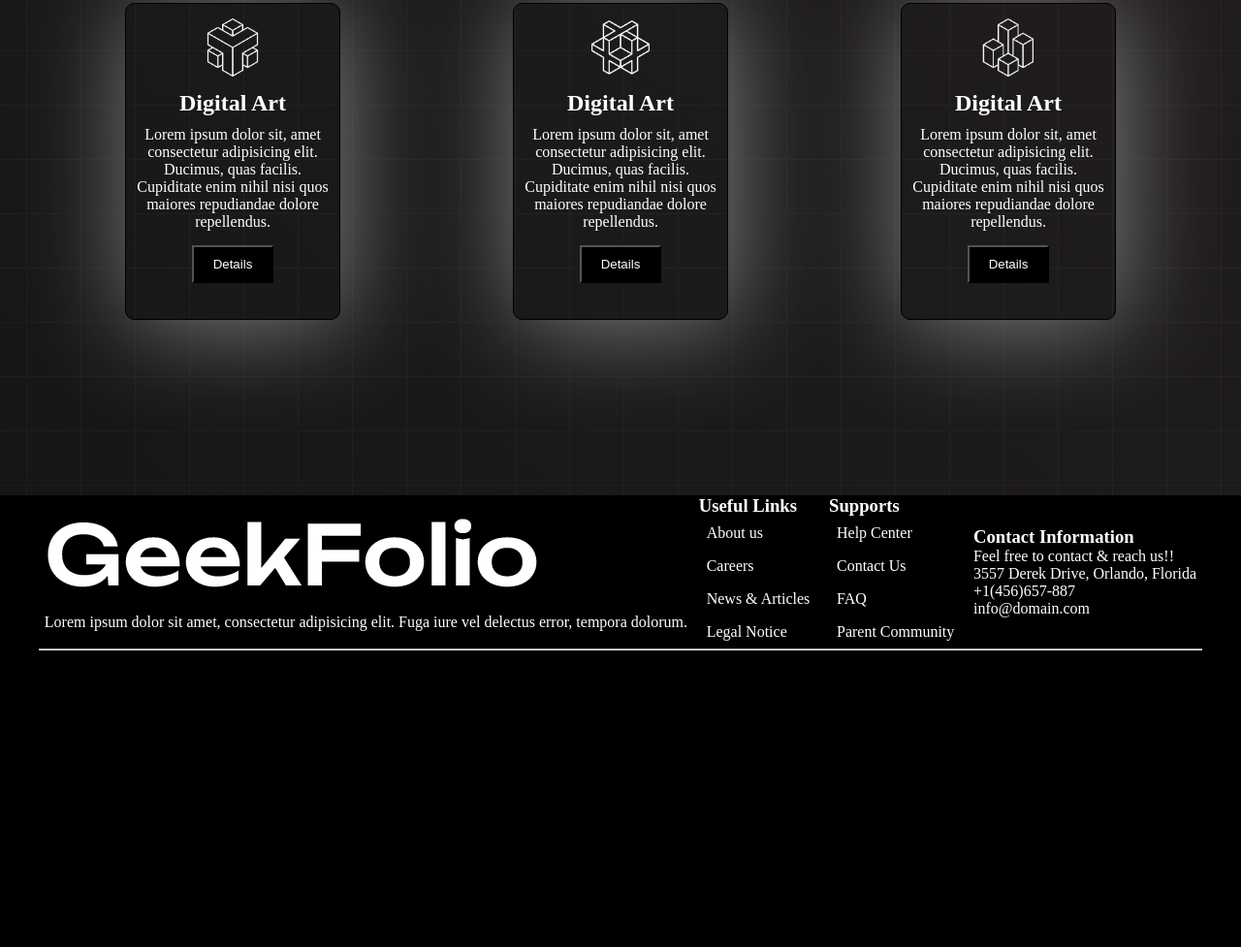
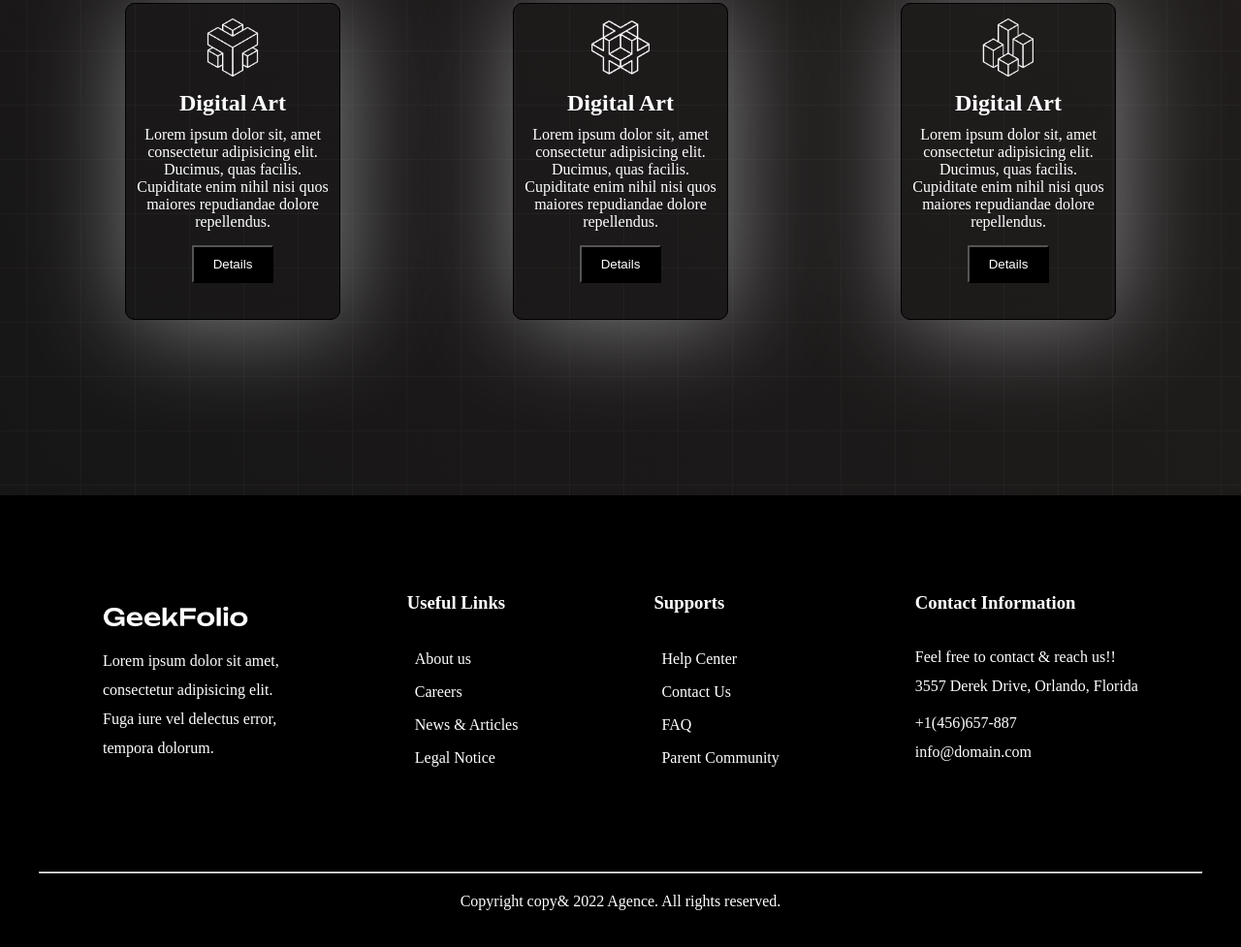
Before and after one commit to enayetsyl/conceptual-session-one, a plain HTML site: page index.html in a window 1280 px wide. Shown: the part 1516-2493 px from the top of the page at 97% size. Drawn offline with Linux system fonts and the light colour scheme.

Commit message:
full complete

```diff
--- a/index.html
+++ b/index.html
@@ -112,8 +112,7 @@
                 <div class="foot-flex">
                     <div class="f1">
                         <img src="./logo/logo-light.png" alt="">
-                        <p>Lorem ipsum dolor sit amet, consectetur adipisicing elit. Fuga iure vel delectus error,
-                            tempora dolorum.</p>
+                        <p>Lorem ipsum dolor sit amet, <br> consectetur adipisicing elit. <br> Fuga iure vel delectus error, <br> tempora dolorum.</p>
                     </div>
                     <div class="f2">
                         <h3>Useful Links</h3>
--- a/style.css
+++ b/style.css
@@ -184,4 +184,32 @@ nav a:hover{
     text-decoration: none;
     display: block;
     padding: 8px;
+
 }
+.f1, .f2, .f3, .f4{
+    margin-top: 100px;
+    margin-bottom: 100px;
+}
+.f1 img{
+    width: 150px;
+    padding-bottom: 10px;
+}
+.f1 p{
+    line-height: 30px;
+}
+.f2 h3, .f3 h3{
+    padding-bottom: 30px;
+}
+.f4 h3{
+    padding-bottom: 30px;
+}
+
+.f4 p{
+    padding: 0 0 8px 0;
+    line-height: 30px;
+}
+.foot{
+    color: white;
+    text-align: center;
+    padding: 20px 0;
+}
```
